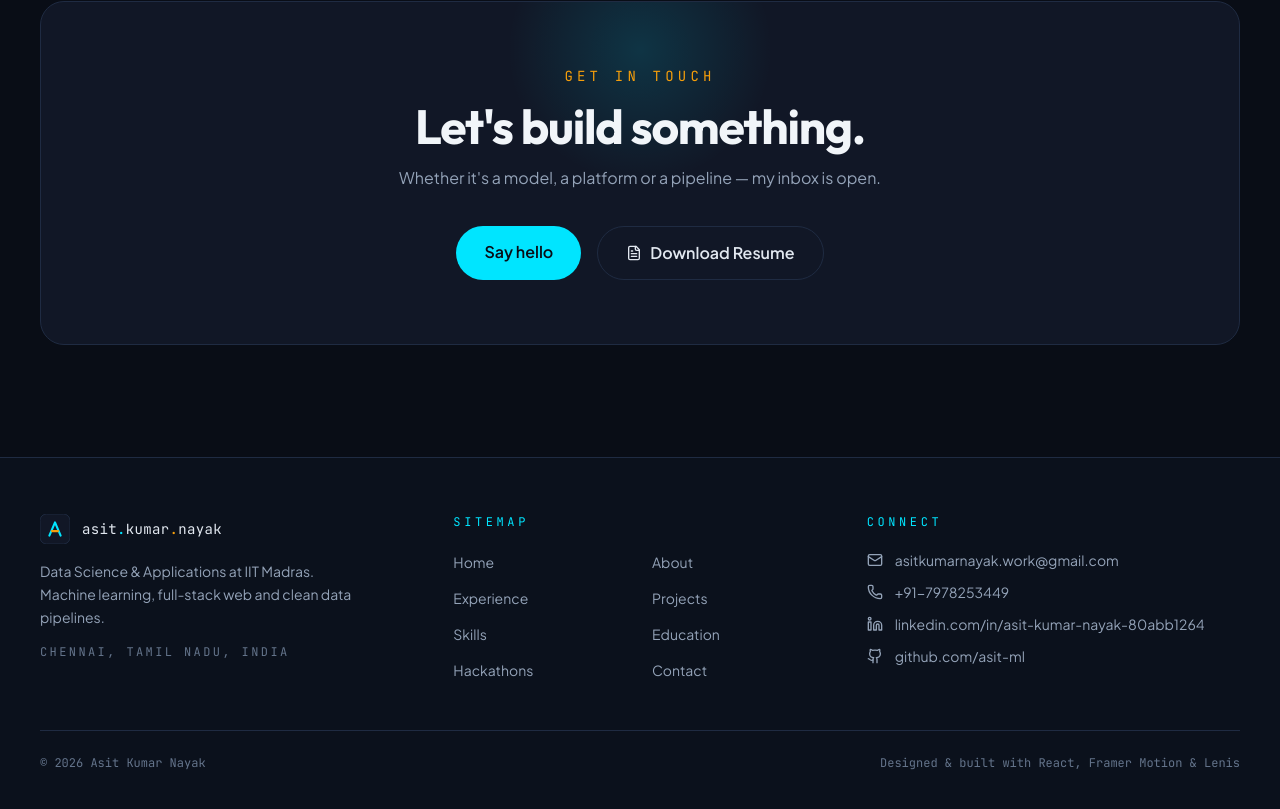
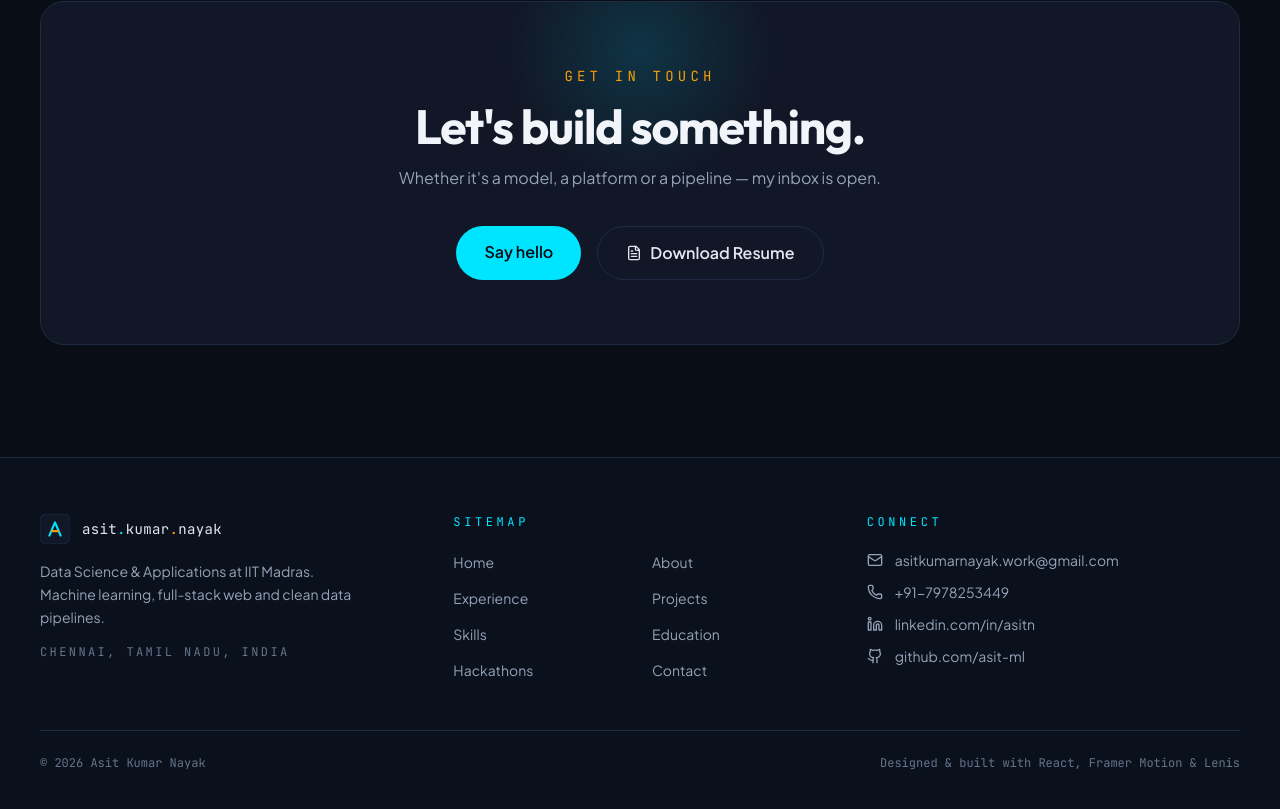
Before and after one commit to asit-ml/asit-kumar-nayak-portfolio, a React (Create React App) app: page / in a window 1280 px wide. Shown: the part 2649-3458 px from the top of the page. Built offline with nearby package versions, Linux system fonts and the light colour scheme.

Commit message:
correct LinkedIn profile link

```diff
--- a/src/components/Footer.jsx
+++ b/src/components/Footer.jsx
@@ -45,7 +45,7 @@ export default function Footer() {
                 <Phone size={16} /> {profile.phone}
               </a>
               <a href={profile.linkedin} target="_blank" rel="noopener noreferrer" className="flex items-center gap-3 text-sm text-slate-400 transition-colors hover:text-neon" data-testid="footer-linkedin-link">
-                <Linkedin size={16} /> linkedin.com/in/asit-kumar-nayak-80abb1264
+                <Linkedin size={16} /> linkedin.com/in/asitn
               </a>
               <a href={profile.github} target="_blank" rel="noopener noreferrer" className="flex items-center gap-3 text-sm text-slate-400 transition-colors hover:text-neon" data-testid="footer-github-link">
                 <Github size={16} /> github.com/asit-ml
--- a/src/data/portfolio.js
+++ b/src/data/portfolio.js
@@ -6,7 +6,7 @@ export const profile = {
   email: "asitkumarnayak.work@gmail.com",
   phone: "+91-7978253449",
   phoneHref: "tel:+917978253449",
-  linkedin: "https://www.linkedin.com/in/asit-kumar-nayak-80abb1264/",
+  linkedin: "https://www.linkedin.com/in/asitn/",
   github: "https://github.com/asit-ml",
   resume: "/resume.pdf",
   resumeName: "Asit_Kumar_Nayak_Resume.pdf",
--- a/src/pages/Contact.jsx
+++ b/src/pages/Contact.jsx
@@ -22,7 +22,7 @@ const channels = [
   {
     icon: Linkedin,
     label: "LinkedIn",
-    value: "linkedin.com/in/asit-kumar-nayak-80abb1264",
+    value: "linkedin.com/in/asitn",
     href: profile.linkedin,
     testId: "contact-linkedin-link",
   },
```
